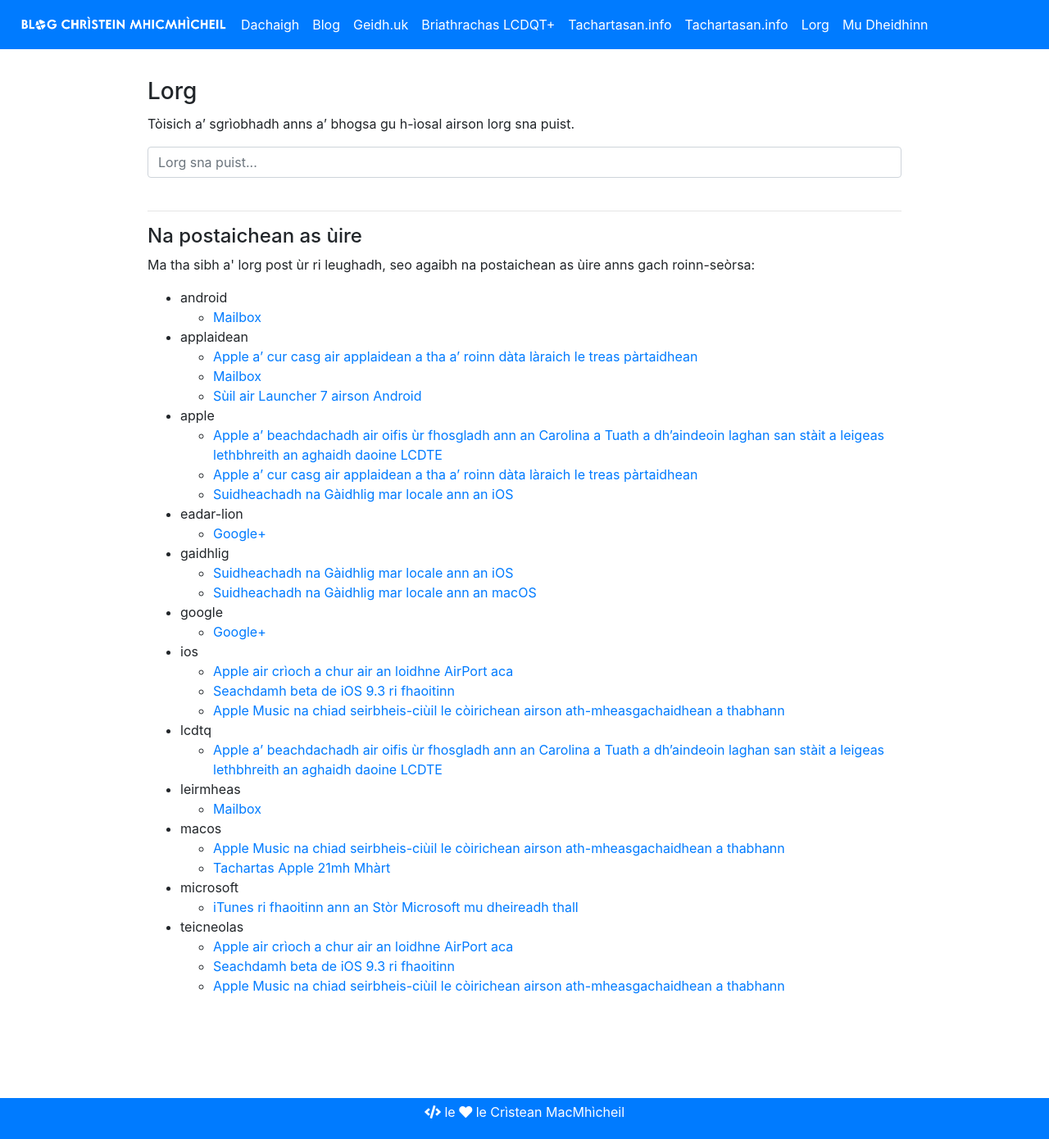
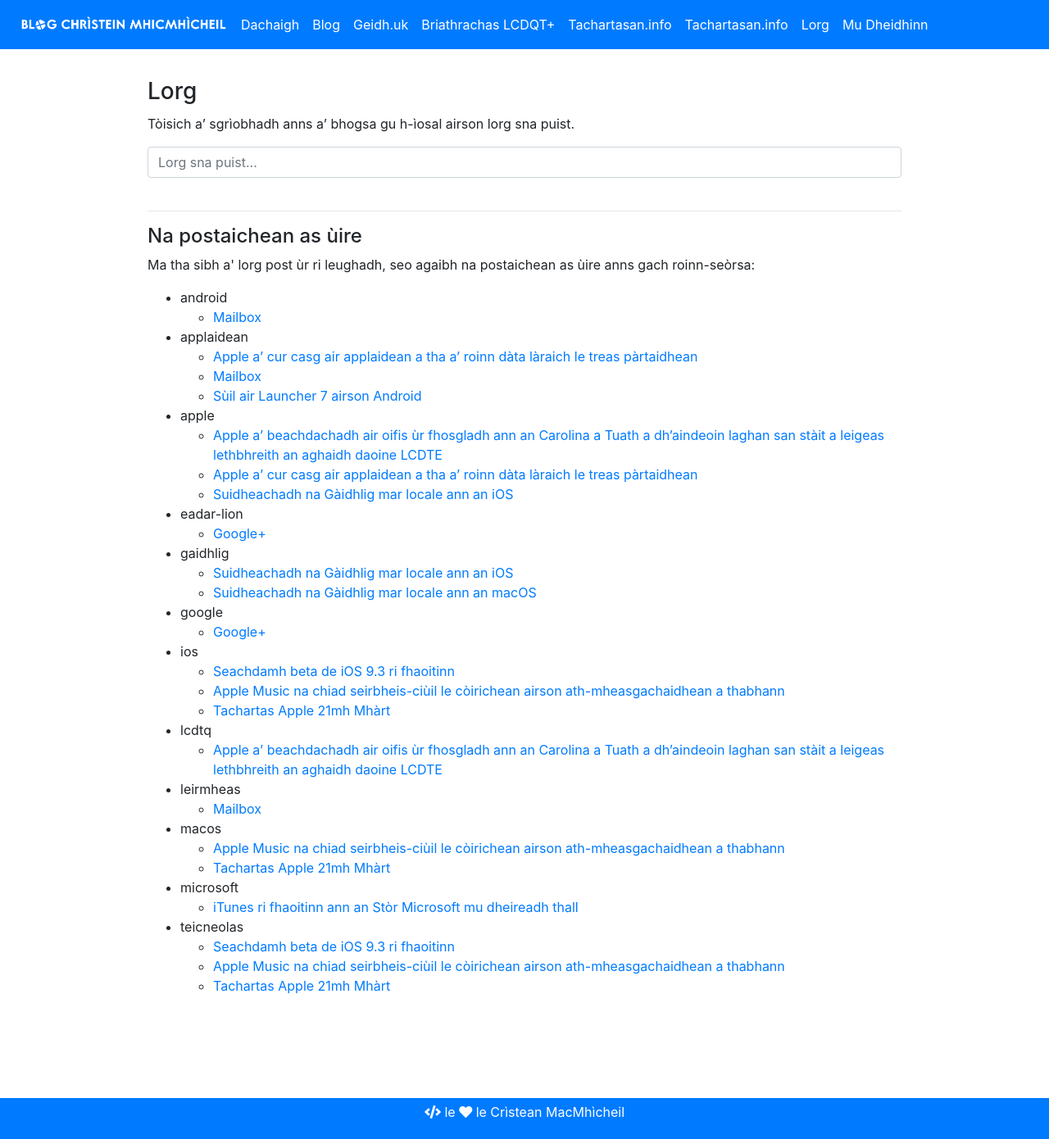
Before and after one commit to MacMhicheil/macmhicheil.github.io, a Jekyll site: the page built from search.md, in a window 1280 px wide. Shown: the whole page at 82% size. Built offline with Jekyll 4.4.1, drawn with Linux system fonts in a browser that asks for light colours; nearby versions of some CDN libraries; some of the changed lines change nothing that is shown.

Commit message:
Update 2018-04-29-apple-air-crioch-a-chur-air-an-loidhne-airport-aca.md
Import Post

```diff
--- a/_posts/2018-04-29-apple-air-crioch-a-chur-air-an-loidhne-airport-aca.md
+++ b/_posts/2018-04-29-apple-air-crioch-a-chur-air-an-loidhne-airport-aca.md
@@ -1,27 +1,17 @@
 ---
+layout: post
 title: Apple air crìoch a chur air an loidhne AirPort aca
-author: Crìstean MacMhìcheil
-type: post
-date: 2018-04-29 18:41:00
-image: /images/2018-04-29-apple-air-crioch-a-chur-air-an-loidhne-airport-aca.jpg
-comments: true
-categories:
-- apple
-- teicneolas
-- ios
-tags:
+date: 2018-04-29 18:41:28
+categories: [apple]
+image: https://raw.githubusercontent.com/MacMhicheil/atug/master/images/apple-airport.jpg
 ---
 
-Chaidh an seachdamh beta de [iOS 9.3](http://www.apple.com/ios/preview/) a’ sgaoileadh do luchd-leasachaidh le [Apple](http://www.apple.com/uk) Diluain.
+Tha Apple air crìoch oifigeil a chur air an loidhne AirPort aca, a tha a’ gabhail a-steach an AirPort Express, an AirPort Extreme agus an AirPort Time Capsule.
 
 <!--more-->
 
-Bidh iOS 9.3 na ùrachadh mhòr de dh’iOS 9 agus mar sin bidh e a’ toirt a-steach iomadh comharraidhean ùra.
+Cha deach an loidhne ùrachadh o chionn 2013 ach tha iad air a bhith gan reic fhathast.
 
-Nam measg bidh Night Shift, comharradh a bhios ag atharrachadh speactram dathach an sgrìn gus am bi e nas fhasa ri leughadh air an oidhche.
+Thòisich Apple a’ reic rùtaran treas-phàrtaidh san Fhaoilleach am-bliadhna agus bhathar an dùil gum biodh iad a’ cur crìoch uaireigin air an loidhne aca fhèin.
 
-A bharrachd air seo bidh comharraidhean ùra ann airson sgoiltean. Nam measg faodaidh sgoiltean cunntasan Apple ID a’ toirt dhan a h-uile sgoilear san sgoil gus am bi na sgoilearan comasach air logadh a-steach gu iPad sam bith san sgoil agus gheibh iad an obair aca fhèin air.
-
-Bidh app ùr dhan luchd-teagaisg a bhios comasach air smachd a thoirt air na h-iPads aig na sgoilearan gus am bidh an clas a’ coimhead air an aon rud aig an aon àm. Cuideachd bidh luchd-teagaisg comasach air sgrìn sgoilear sam bith fhaicinn aig àm sam bith agus an sgrìn sin a glachadh le facal-faire gus deànamh cinnteach gu bheil an sgoiler ag obair mar bu chòir.
-
-Thathar an dùil gum bi iOS 9.3 ri fhaoitinn dhan a’ mhòr-shluaigh 21mh Mhàrt as dèidh [tachartas](https://macmhicheil.uk/2016/03/14/tachartas-apple-21mh-mhart/) a bhios Apple a’ cumail aig an àrainn aca ann an Cupertino.
+Bidh na h-innealan Aiport fhathast rim faoitinn tro Apple.com agus bùithtean Apple a-réir faotainneachd ach tha a’ chompanaidh air sgrìobhainn taic ùr a cho-roinn a’ toirt seachad comhairle mu bhith a’ taghadh rùtar Wi-Fi airson a chleachdadh le innealan Apple. Tha iad a’ moladh rùtaran a’ tabhann 802.11ac, taic dà-chòmhlain, crioptachadh pearsanta WPA2, agus MIMO no MU-MIMO.
```
